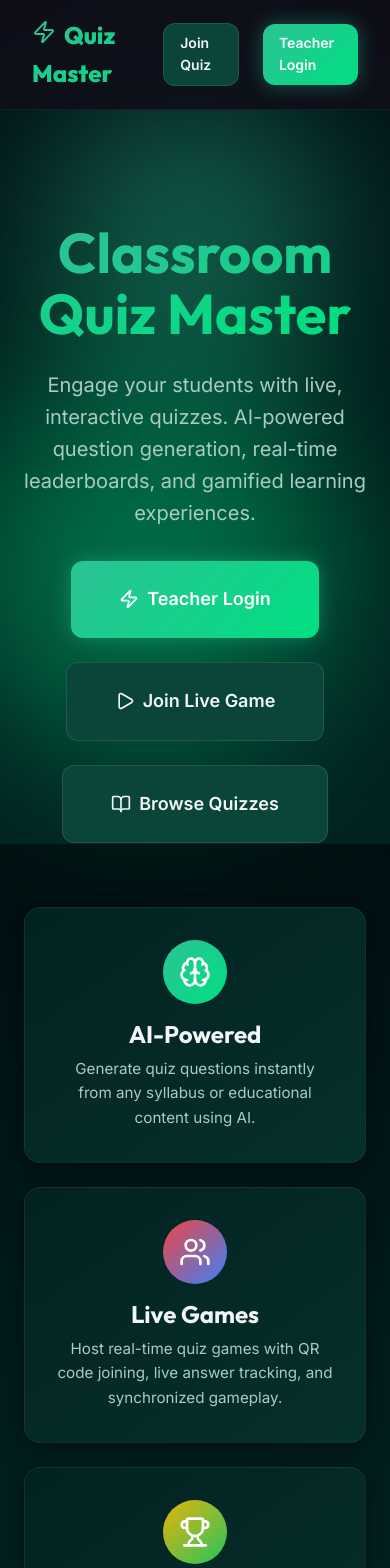
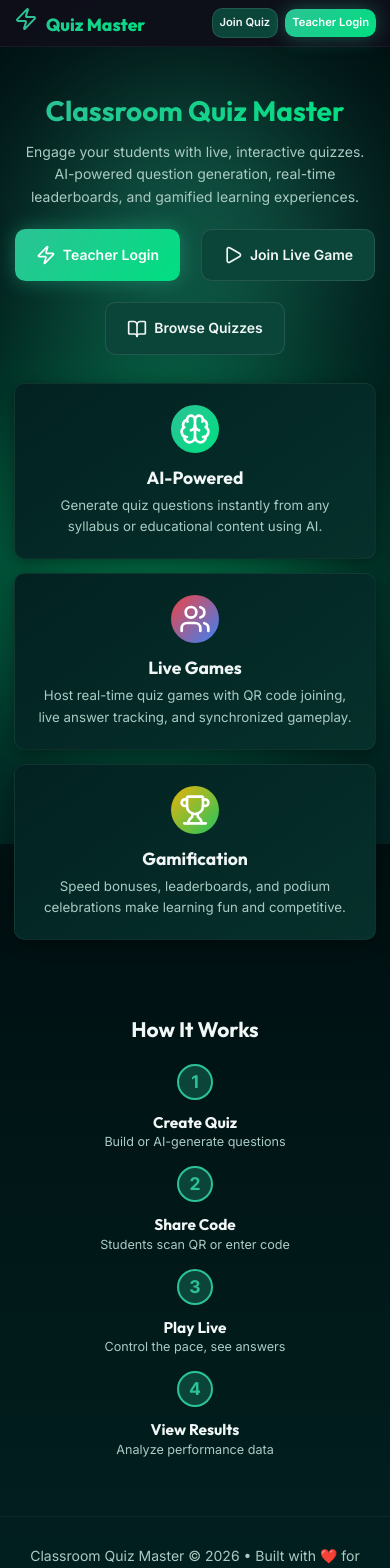
Before and after one commit to RCcoders/QUIZ-, a React (Vite) app: page / in a window 390 px wide. Shown: the top 1568 px of the page. Built offline with nearby package versions, Linux system fonts and the light colour scheme; no server answers.

Commit message:
updated quiz

```diff
--- a/src/index.css
+++ b/src/index.css
@@ -1093,3 +1093,415 @@ a:hover {
   color: white;
   min-width: 40px;
 }
+
+/* ===== MOBILE RESPONSIVENESS ===== */
+
+/* ---------- Mobile Breakpoints ---------- */
+/*
+  Mobile-first approach:
+  - Base styles are for mobile (320px+)
+  - sm: 480px (landscape phones)
+  - md: 768px (tablets)
+  - lg: 1024px (desktops)
+*/
+
+/* ---------- Small Mobile Optimizations (max-width: 480px) ---------- */
+@media (max-width: 480px) {
+  /* Typography */
+  html {
+    font-size: 14px;
+  }
+
+  h1 {
+    font-size: 1.75rem;
+  }
+
+  h2 {
+    font-size: 1.5rem;
+  }
+
+  h3 {
+    font-size: 1.25rem;
+  }
+
+  h4 {
+    font-size: 1.1rem;
+  }
+
+  /* Container */
+  .container {
+    padding: 0 var(--space-md);
+  }
+
+  /* Page Layout */
+  .page {
+    padding: var(--space-lg) 0;
+  }
+
+  /* Cards */
+  .card {
+    padding: var(--space-lg);
+    border-radius: var(--radius-lg);
+  }
+
+  /* Buttons */
+  .btn {
+    padding: var(--space-sm) var(--space-lg);
+    font-size: 0.9rem;
+  }
+
+  .btn-lg {
+    padding: var(--space-md) var(--space-lg);
+    font-size: 1rem;
+  }
+
+  .btn-sm {
+    padding: 0.375rem var(--space-sm);
+    font-size: 0.8rem;
+  }
+
+  /* Game Code Display */
+  .game-code {
+    font-size: 2.5rem;
+    letter-spacing: 0.3rem;
+    padding: var(--space-lg);
+  }
+
+  /* Timer */
+  .timer {
+    width: 80px;
+    height: 80px;
+    font-size: 1.75rem;
+    border-width: 3px;
+  }
+
+  /* Answer Buttons */
+  .answer-btn {
+    min-height: 70px;
+    padding: var(--space-md);
+    font-size: 1rem;
+    flex-direction: column;
+    text-align: center;
+    gap: var(--space-sm);
+  }
+
+  .answer-btn span:first-child {
+    width: 32px !important;
+    height: 32px !important;
+    font-size: 1rem !important;
+  }
+
+  /* Leaderboard */
+  .leaderboard-item {
+    padding: var(--space-sm) var(--space-md);
+    gap: var(--space-sm);
+    font-size: 0.9rem;
+  }
+
+  .leaderboard-rank {
+    width: 28px;
+    height: 28px;
+    font-size: 0.85rem;
+  }
+
+  .leaderboard-name {
+    font-size: 0.9rem;
+  }
+
+  .leaderboard-score {
+    font-size: 0.9rem;
+  }
+
+  /* Podium */
+  .podium {
+    padding: var(--space-lg);
+    gap: var(--space-sm);
+  }
+
+  .podium-place.first {
+    padding: var(--space-lg) var(--space-md);
+    min-height: 140px;
+  }
+
+  .podium-place.second {
+    padding: var(--space-md) var(--space-sm);
+    min-height: 110px;
+  }
+
+  .podium-place.third {
+    padding: var(--space-md) var(--space-sm);
+    min-height: 80px;
+  }
+
+  .podium-name {
+    font-size: 0.95rem;
+  }
+
+  .podium-score {
+    font-size: 0.85rem;
+  }
+
+  /* Navbar */
+  .navbar {
+    padding: var(--space-sm) var(--space-md);
+    flex-wrap: wrap;
+  }
+
+  .navbar-brand {
+    font-size: 1.25rem;
+  }
+
+  .navbar-nav {
+    gap: var(--space-sm);
+    font-size: 0.9rem;
+  }
+
+  /* Form Elements */
+  .form-input,
+  .form-textarea,
+  .form-select {
+    padding: var(--space-sm);
+    font-size: 0.95rem;
+  }
+
+  .form-label {
+    font-size: 0.9rem;
+  }
+
+  /* Grid System */
+  .grid {
+    gap: var(--space-md);
+  }
+
+  /* Hero Section */
+  .hero-title {
+    font-size: 2rem;
+    margin-bottom: 1rem;
+  }
+
+  .hero-subtitle {
+    font-size: 1rem;
+    margin-bottom: 1.5rem;
+  }
+
+  /* Section Padding */
+  .section-padding {
+    padding-top: 2rem;
+    padding-bottom: 2rem;
+  }
+
+  /* QR Container */
+  .qr-container {
+    padding: var(--space-md);
+  }
+
+  .qr-container svg {
+    width: 150px !important;
+    height: 150px !important;
+  }
+
+  /* Badge */
+  .badge {
+    font-size: 0.65rem;
+    padding: 0.25rem 0.5rem;
+  }
+
+  /* Icon Circle */
+  .icon-circle {
+    width: 48px;
+    height: 48px;
+  }
+
+  .icon-circle-sm {
+    width: 36px;
+    height: 36px;
+  }
+
+  /* Input Code */
+  .input-code {
+    font-size: 1.25rem;
+    letter-spacing: 0.15rem;
+  }
+
+  /* Spacing Utilities */
+  .gap-xl {
+    gap: var(--space-lg);
+  }
+
+  .mb-xl,
+  .mt-xl {
+    margin-bottom: var(--space-lg);
+    margin-top: var(--space-lg);
+  }
+
+  .mb-2xl,
+  .mt-2xl {
+    margin-bottom: var(--space-xl);
+    margin-top: var(--space-xl);
+  }
+
+  /* Table Responsiveness */
+  table {
+    font-size: 0.85rem;
+  }
+
+  table th,
+  table td {
+    padding: 0.375rem !important;
+  }
+}
+
+/* ---------- Tablet Optimizations (481px - 768px) ---------- */
+@media (min-width: 481px) and (max-width: 768px) {
+  html {
+    font-size: 15px;
+  }
+
+  h1 {
+    font-size: 2rem;
+  }
+
+  h2 {
+    font-size: 1.75rem;
+  }
+
+  .game-code {
+    font-size: 3rem;
+    letter-spacing: 0.4rem;
+  }
+
+  .timer {
+    width: 100px;
+    height: 100px;
+    font-size: 2rem;
+  }
+
+  .answer-btn {
+    min-height: 75px;
+    font-size: 1.1rem;
+  }
+
+  .hero-title {
+    font-size: 2.5rem;
+  }
+
+  .hero-subtitle {
+    font-size: 1.125rem;
+  }
+
+  .qr-container svg {
+    width: 160px !important;
+    height: 160px !important;
+  }
+}
+
+/* ---------- Touch Optimization (All Mobile Devices) ---------- */
+@media (hover: none) and (pointer: coarse) {
+  /* Increase touch targets */
+  .btn {
+    min-height: 44px;
+    min-width: 44px;
+  }
+
+  .answer-btn {
+    min-height: 70px;
+  }
+
+  /* Remove hover effects on touch devices */
+  .card:hover {
+    transform: none;
+  }
+
+  .btn:hover {
+    transform: none;
+  }
+
+  /* Add active states for better touch feedback */
+  .btn:active {
+    transform: scale(0.97);
+    opacity: 0.9;
+  }
+
+  .answer-btn:active {
+    transform: scale(0.98);
+  }
+
+  .card:active {
+    transform: translateY(-2px);
+  }
+}
+
+/* ---------- Landscape Phone Optimizations ---------- */
+@media (max-width: 768px) and (orientation: landscape) {
+  .page {
+    padding: var(--space-md) 0;
+  }
+
+  .timer {
+    width: 60px;
+    height: 60px;
+    font-size: 1.5rem;
+  }
+
+  .answer-btn {
+    min-height: 60px;
+    padding: var(--space-sm);
+  }
+
+  .podium {
+    padding: var(--space-md);
+  }
+}
+
+/* ---------- Utility Classes for Mobile ---------- */
+@media (max-width: 768px) {
+  .mobile-hidden {
+    display: none !important;
+  }
+
+  .mobile-full-width {
+    width: 100% !important;
+  }
+
+  .mobile-text-center {
+    text-align: center !important;
+  }
+
+  .mobile-stack {
+    flex-direction: column !important;
+  }
+
+  .mobile-no-gap {
+    gap: 0 !important;
+  }
+
+  .mobile-small-gap {
+    gap: var(--space-sm) !important;
+  }
+}
+
+/* ---------- Desktop Only ---------- */
+@media (min-width: 769px) {
+  .desktop-hidden {
+    display: none !important;
+  }
+}
+
+/* ---------- Print Styles ---------- */
+@media print {
+  .navbar,
+  .btn,
+  .no-print {
+    display: none !important;
+  }
+
+  body {
+    background: white;
+    color: black;
+  }
+
+  .card {
+    border: 1px solid #ccc;
+    box-shadow: none;
+  }
+}
```
